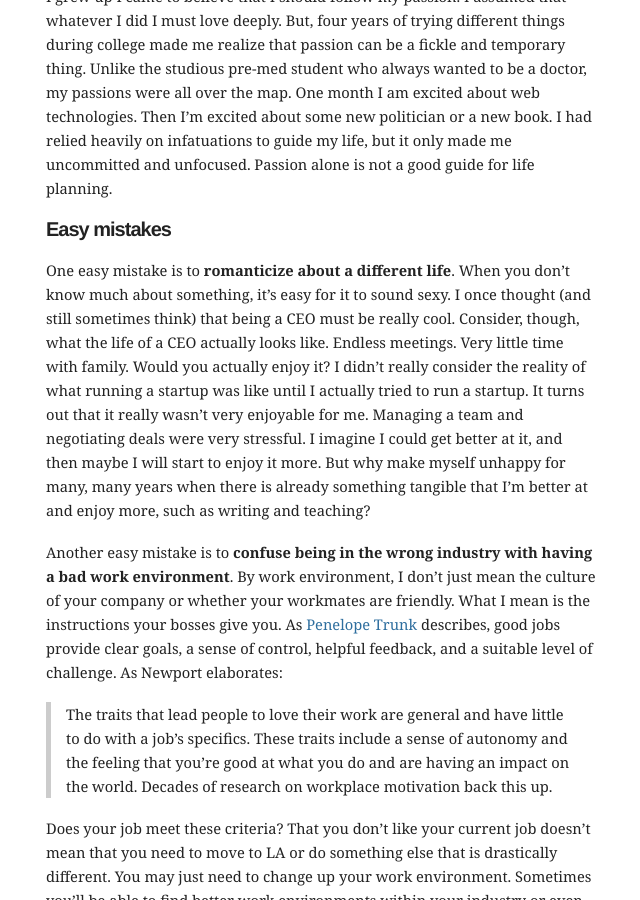
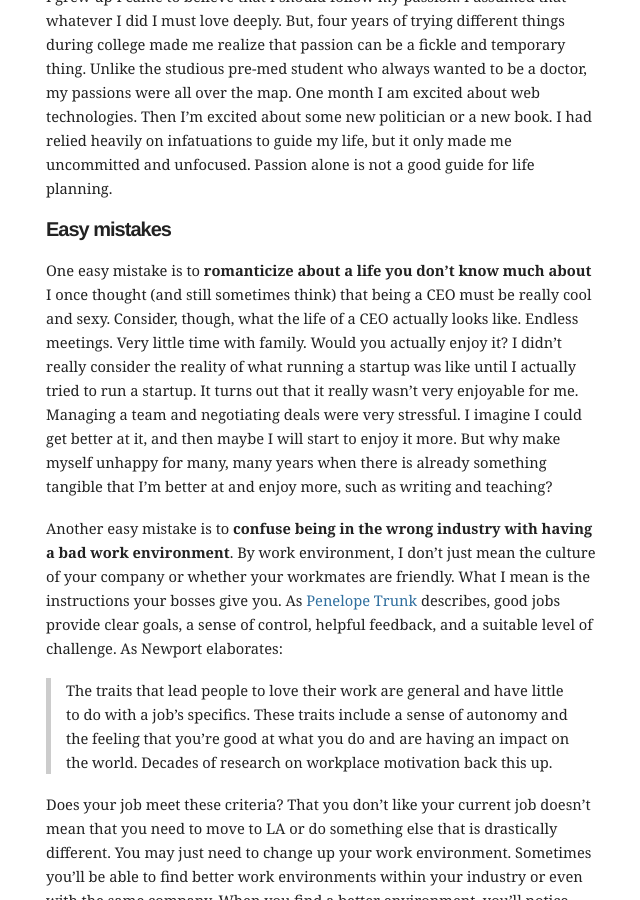
Before and after one commit to mbwong/mbwong.github.com, a Jekyll site: the page built from _posts/2012-12-1-finding-a-calling.md, in a window 1280 px wide and 900 px high, scrolled down 788 px. Shown: the whole window, without its empty margins (304-944 px from the left). Built offline with Jekyll 4.4.1, drawn with Linux system fonts in a browser that asks for light colours.

Commit message:
Update 2012-12-1-finding-a-calling.md

```diff
--- a/_posts/2012-12-1-finding-a-calling.md
+++ b/_posts/2012-12-1-finding-a-calling.md
@@ -20,7 +20,7 @@
 
 ## Easy mistakes
 
-One easy mistake is to **romanticize about a different life**. When you don't know much about something, it's easy for it to sound sexy. I once thought (and still sometimes think) that being a CEO must be really cool. Consider, though, what the life of a CEO actually looks like. Endless meetings. Very little time with family. Would you actually enjoy it? I didn't really consider the reality of what running a startup was like until I actually tried to run a startup. It turns out that it really wasn't very enjoyable for me. Managing a team and negotiating deals were very stressful. I imagine I could get better at it, and then maybe I will start to enjoy it more. But why make myself unhappy for many, many years when there is already something tangible that I'm better at and enjoy more, such as writing and teaching?
+One easy mistake is to **romanticize about a life you don't know much about** I once thought (and still sometimes think) that being a CEO must be really cool and sexy. Consider, though, what the life of a CEO actually looks like. Endless meetings. Very little time with family. Would you actually enjoy it? I didn't really consider the reality of what running a startup was like until I actually tried to run a startup. It turns out that it really wasn't very enjoyable for me. Managing a team and negotiating deals were very stressful. I imagine I could get better at it, and then maybe I will start to enjoy it more. But why make myself unhappy for many, many years when there is already something tangible that I'm better at and enjoy more, such as writing and teaching?
 
 Another easy mistake is to **confuse being in the wrong industry with having a bad work environment**. By work environment, I don't just mean the culture of your company or whether your workmates are friendly. What I mean is the instructions your bosses give you. As [Penelope Trunk][pt] describes, good jobs provide clear goals, a sense of control, helpful feedback, and a suitable level of challenge. As Newport elaborates:
 >The traits that lead people to love their work are general and have little to do with a job’s specifics. These traits include a sense of autonomy and the feeling that you’re good at what you do and are having an impact on the world. Decades of research on workplace motivation back this up.
```
